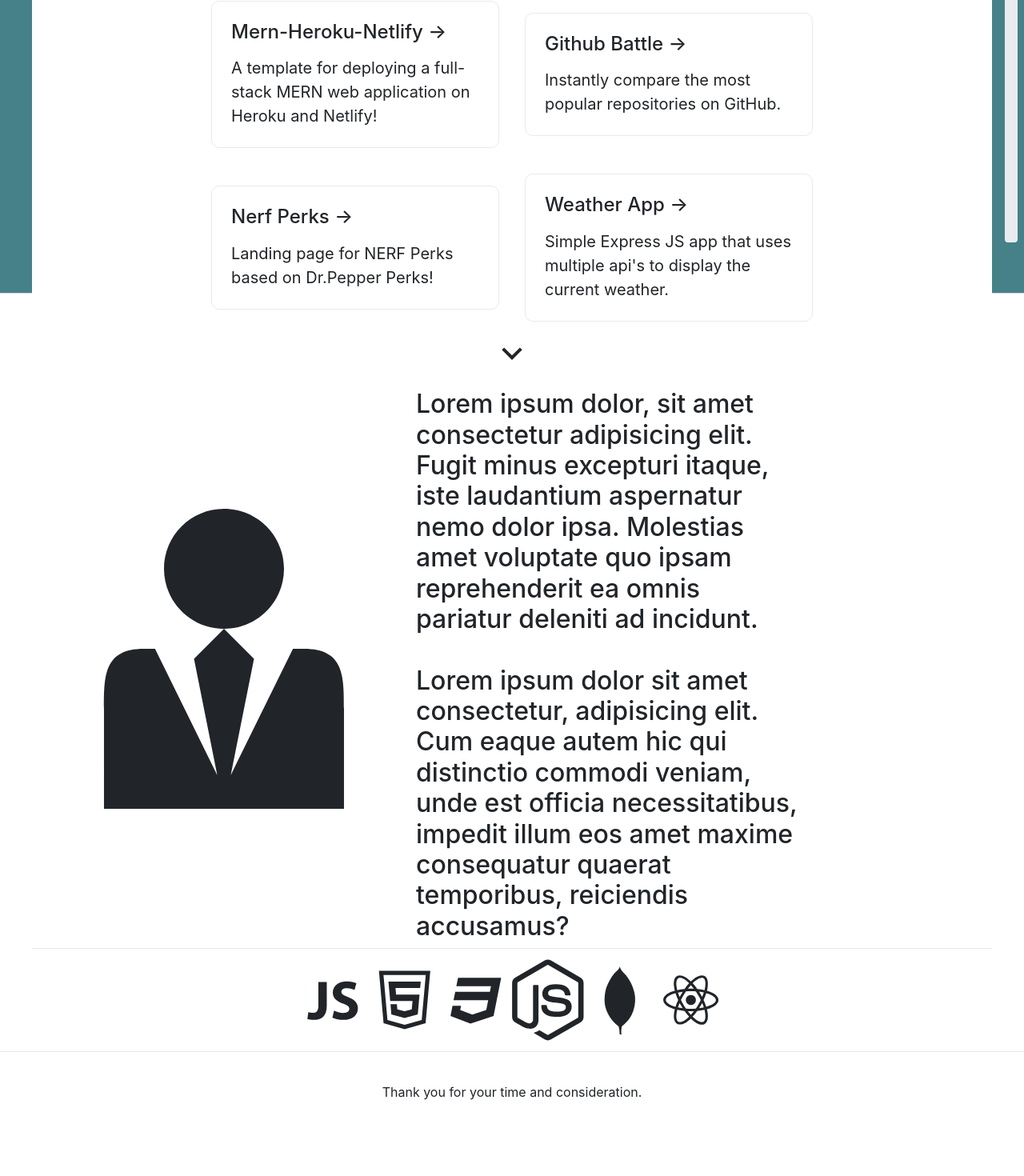
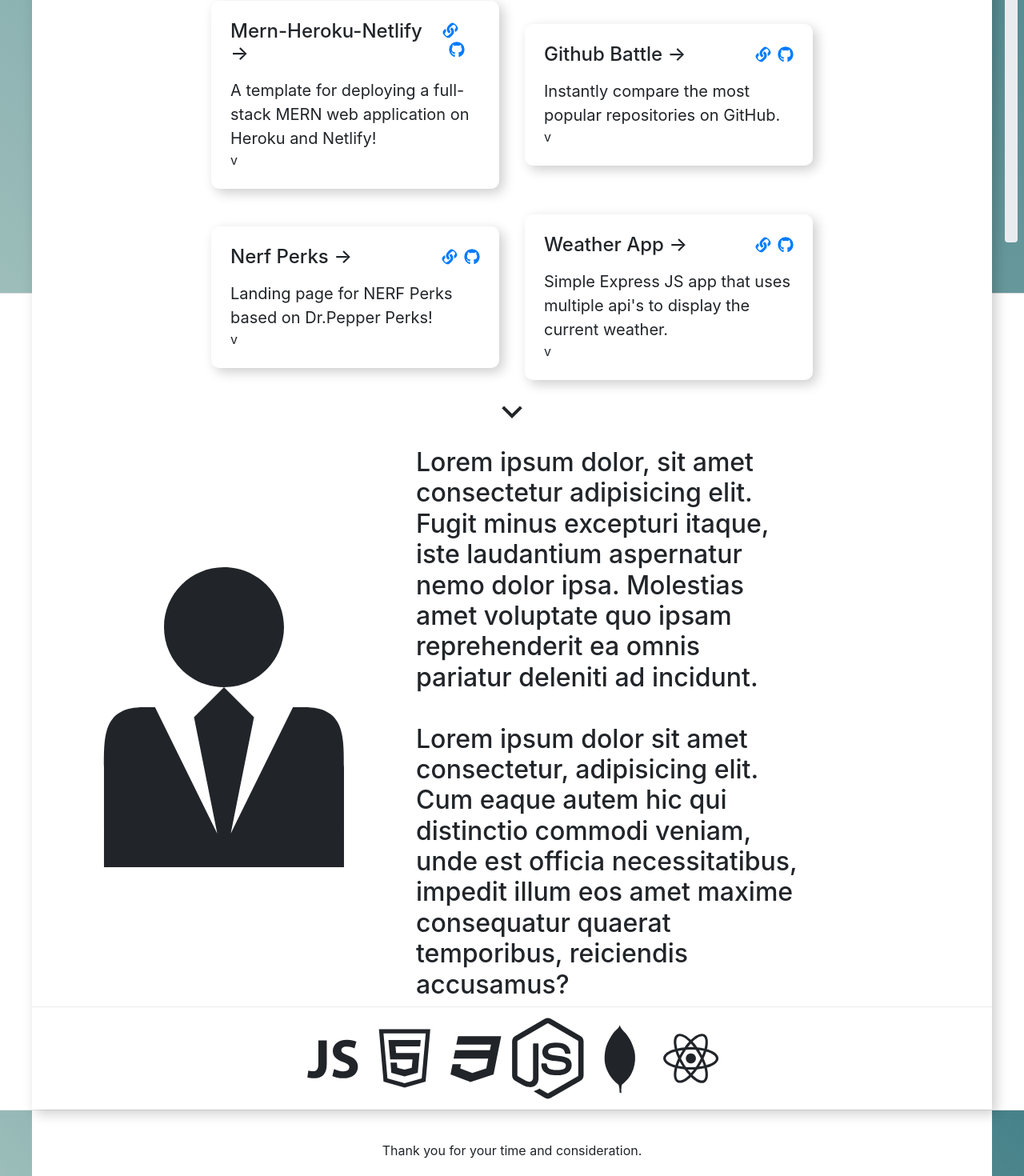
Before and after one commit to WalterEschenbach/portfolio2021, a Next.js app: page / in a window 1280 px wide. Shown: the part 385-1855 px from the top of the page at 80% size. Before the commit the page ends 1799 px from the top, so only its background shows below. Built offline with nearby package versions, Linux system fonts and the light colour scheme.

Commit message:
updated styling, bgcolor and project

```diff
--- a/components/Canvas.js
+++ b/components/Canvas.js
@@ -8,7 +8,8 @@ const Canvas = props => {
     const { height, draw, createLines, ...rest } = props
     const canvasRef = useCanvas(draw, createLines)
 
-    return <canvas id={styles.canvas} ref={canvasRef} style={{ height: height, backgroundColor: "#468189" }} {...rest} />
+
+    return <canvas id={styles.canvas} ref={canvasRef} style={{ height: height, background: "linear-gradient(45deg, #9dbebb,#468189)" }} {...rest} />
 }
 
 export default Canvas
--- a/components/project.js
+++ b/components/project.js
@@ -2,6 +2,8 @@ import React, { useState } from 'react'
 import ProjectModal from './ProjectModal'
 import Button from './Button'
 import styles from '../styles/Project.module.css'
+import { FaGithub } from 'react-icons/fa'
+import { FaLink } from 'react-icons/fa'
 
 export const Project = (props) => {
   const [show, setShow] = useState(false)
@@ -26,9 +28,19 @@ export const Project = (props) => {
 
       />
       <div className={styles.card} onClick={handleShow}>
-        <h3>{props.title} &rarr;</h3>
+        <div className={styles.cardTop}>
+          <h3>{props.title} &rarr;</h3>
+          <div className={styles.cardIcons}>
+            <a href={props.link}><FaLink style={{ borderRadius: "100%" }} size={20} /></a>
+            <a href={props.github}><FaGithub style={{ marginLeft: "8px", borderRadius: "100%" }} size={20} /></a>
+
+
+          </div>
+        </div>
         <p>{props.description}</p>
-        {/* <Button link={props.githubLink} /> */}
+        <div style={{ width: "100%", }}>
+          v
+        </div>
       </div>
 
     </React.Fragment>
--- a/pages/index.js
+++ b/pages/index.js
@@ -150,7 +150,10 @@ export default function Home() {
       </main>
 
       <footer className={styles.footer}>
-        Thank you for your time and consideration.
+        <div className={styles.footerMain}>
+          Thank you for your time and consideration.
+
+        </div>
       </footer>
     </div>
   )
--- a/styles/Home.module.css
+++ b/styles/Home.module.css
@@ -19,6 +19,7 @@
   justify-content: center;
   align-items: center;
 background-color: white;
+box-shadow: 5px 5px 15px rgba(0, 0, 0, 0.2);
 }
 .projectDiv{
   display: flex;
@@ -35,6 +36,15 @@ background-color: white;
   width: 100%;
   height: 100px;
   border-top: 1px solid #eaeaea;
+  display: flex;
+  justify-content: center;
+  align-items: center;
+  background: linear-gradient(45deg, #9dbebb,#468189);
+}
+.footerMain{
+  min-width: 1200px;
+  background-color: #fff;
+  height: 100%;
   display: flex;
   justify-content: center;
   align-items: center;
--- a/styles/Project.module.css
+++ b/styles/Project.module.css
@@ -14,16 +14,20 @@
     text-align: left;
     color: inherit;
     text-decoration: none;
-    border: 1px solid #eaeaea;
+    box-shadow: 5px 5px 15px rgba(0, 0, 0, 0.2);
     border-radius: 10px;
     transition: color 0.15s ease, border-color 0.15s ease;
   }
+  .cardTop{
+    display: flex;
+    flex-direction: row;
+    justify-content: space-between;
+  }
+
 
   .card:hover,
   .card:active {
-    color: #0070f3;
     border-color: #0070f3;
-    cursor: pointer;
   }
 
   .card h3 {
```
Also changed, not shown: public/github-icon2.svg (added), public/github-icon3.svg (added).
